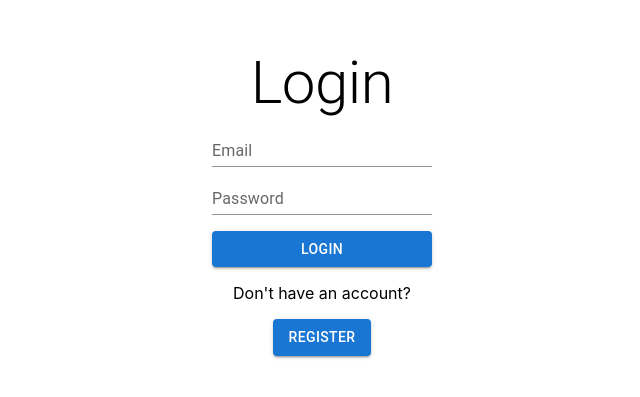
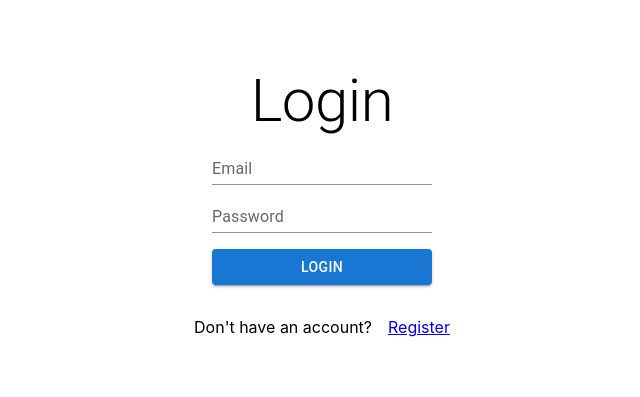
Before and after one commit to vyach-g/rs-lang, a React (Create React App) app: page /login in a window 1280 px wide. Shown: the part 199-596 px from the top of the page, without its empty margins (318-958 px from the left). Built offline with nearby package versions, Linux system fonts and the light colour scheme.

Commit message:
feat: replace redirect button with link

```diff
--- a/src/pages/Login/Login.tsx
+++ b/src/pages/Login/Login.tsx
@@ -55,16 +55,13 @@ const Login = () => {
       <Box
         sx={{
           display: 'flex',
-          flexDirection: 'column',
           alignItems: 'center',
-          pt: '1rem',
+          mt: '2rem',
           gap: '1rem',
         }}
       >
         {"Don't have an account?"} <br />
-        <Link to={RoutePaths.Register}>
-          <Button variant="contained">Register</Button>
-        </Link>
+        <Link to={RoutePaths.Register}>Register</Link>
       </Box>
     </Box>
   );
--- a/src/pages/Registration/Registration.tsx
+++ b/src/pages/Registration/Registration.tsx
@@ -55,16 +55,13 @@ const Registration = () => {
       <Box
         sx={{
           display: 'flex',
-          flexDirection: 'column',
           alignItems: 'center',
-          pt: '1rem',
+          mt: '2rem',
           gap: '1rem',
         }}
       >
         Already have an account? <br />
-        <Link to={RoutePaths.Login}>
-          <Button variant="contained">Login</Button>
-        </Link>
+        <Link to={RoutePaths.Login}>Login</Link>
       </Box>
     </Box>
   );
```
